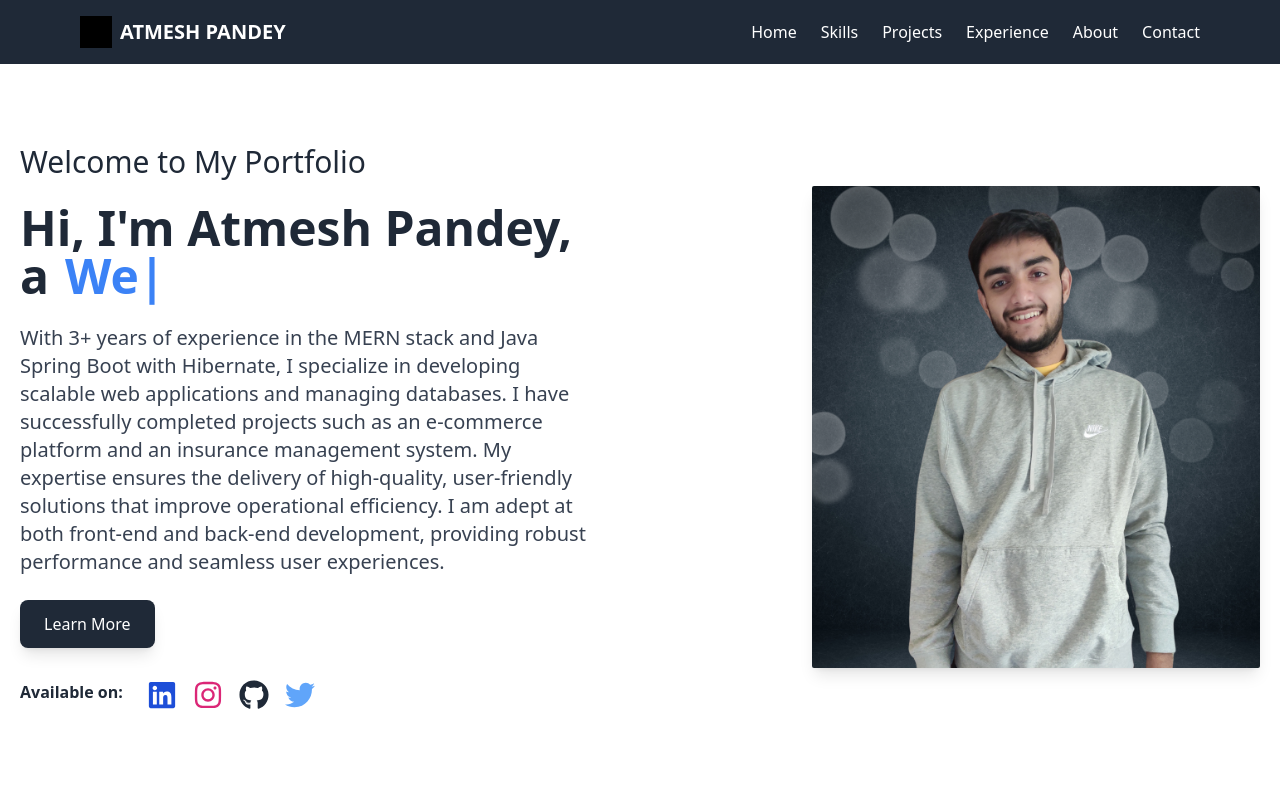
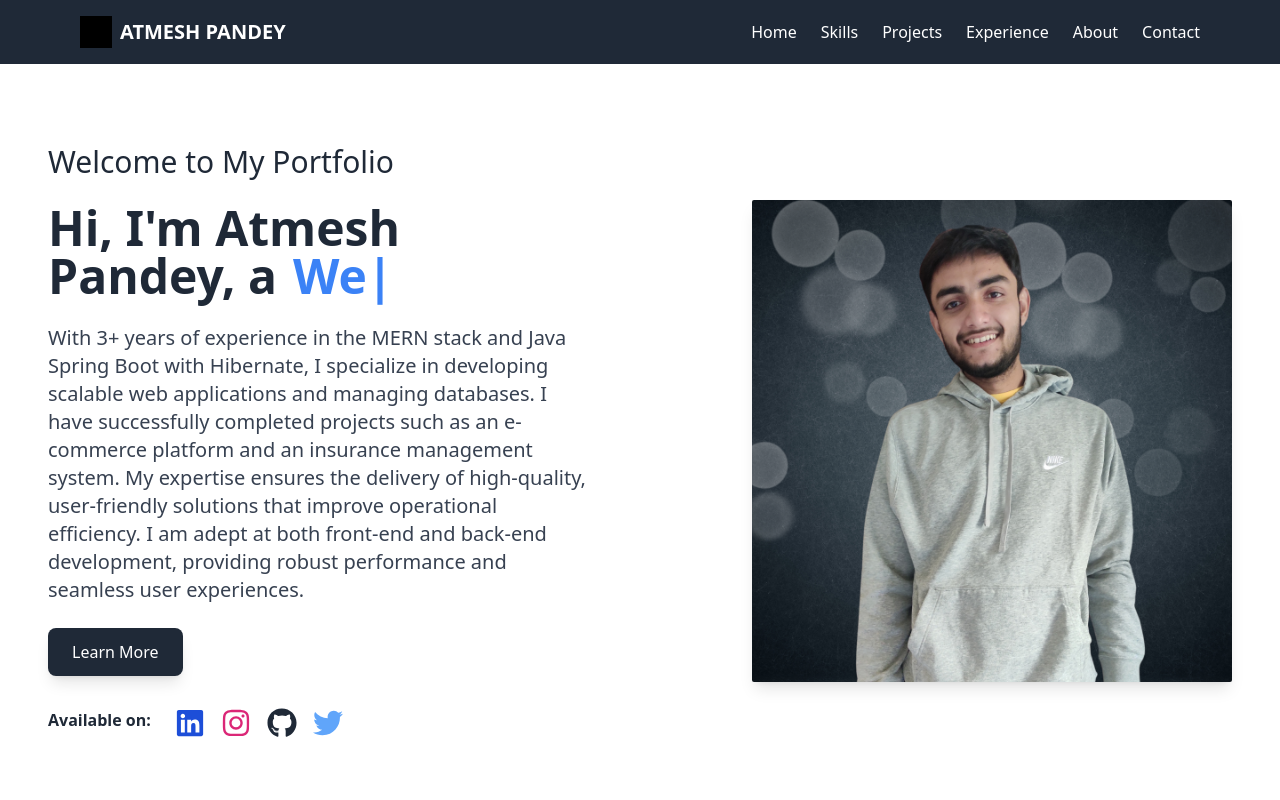
Before and after one commit to atmesh-pandey/Portfolio, a React (Vite) app: page / in a window 1280 px wide. Shown: the top 800 px of the page. Built offline with nearby package versions, Linux system fonts and the light colour scheme; grey boxes are pictures that could not be loaded; a web font is replaced by a local one.

Commit message:
some items changed

```diff
--- a/src/components/Home.jsx
+++ b/src/components/Home.jsx
@@ -5,7 +5,7 @@ import { Link } from 'react-router-dom';
 
 const Home = () => {
     return (
-        <section className="bg-gradient-to-r flex flex-col items-center px-5 py-20 min-h-screen">
+        <section className="bg-gradient-to-r flex flex-col items-center px-12 py-20 min-h-screen">
             <div className="flex flex-col md:flex-row items-center w-full max-w-screen-xl mx-auto">
                 {/* Text Content */}
                 <div className="md:w-1/2 md:pr-12 text-center md:text-left">
@@ -57,7 +57,7 @@ const Home = () => {
                 {/* Image Content */}
                 <div className="w-full md:w-1/2 mt-4 md:mt-0 flex justify-center md:justify-end relative">
                     <div
-                        className="rounded-sm shadow-lg w-full sm:w-[20rem] md:w-[28rem] h-[22rem] sm:h-[22rem] md:h-[30.125rem] bg-cover bg-start"
+                        className="rounded-sm shadow-lg w-full sm:w-[20rem] md:w-[30rem] h-[30rem] sm:h-[28rem] md:h-[30.125rem] bg-cover bg-start"
                         style={{ backgroundImage: 'url(one.jpg)' }}
                     >
                     </div>
```
